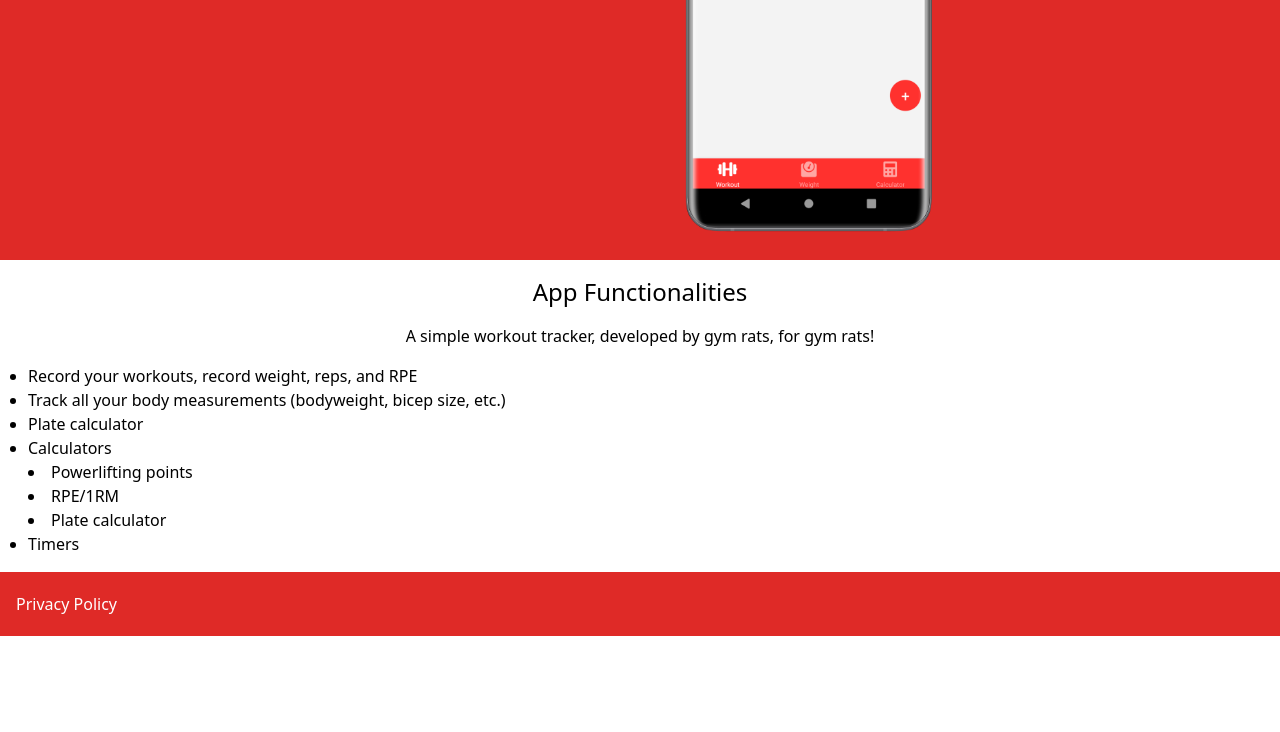
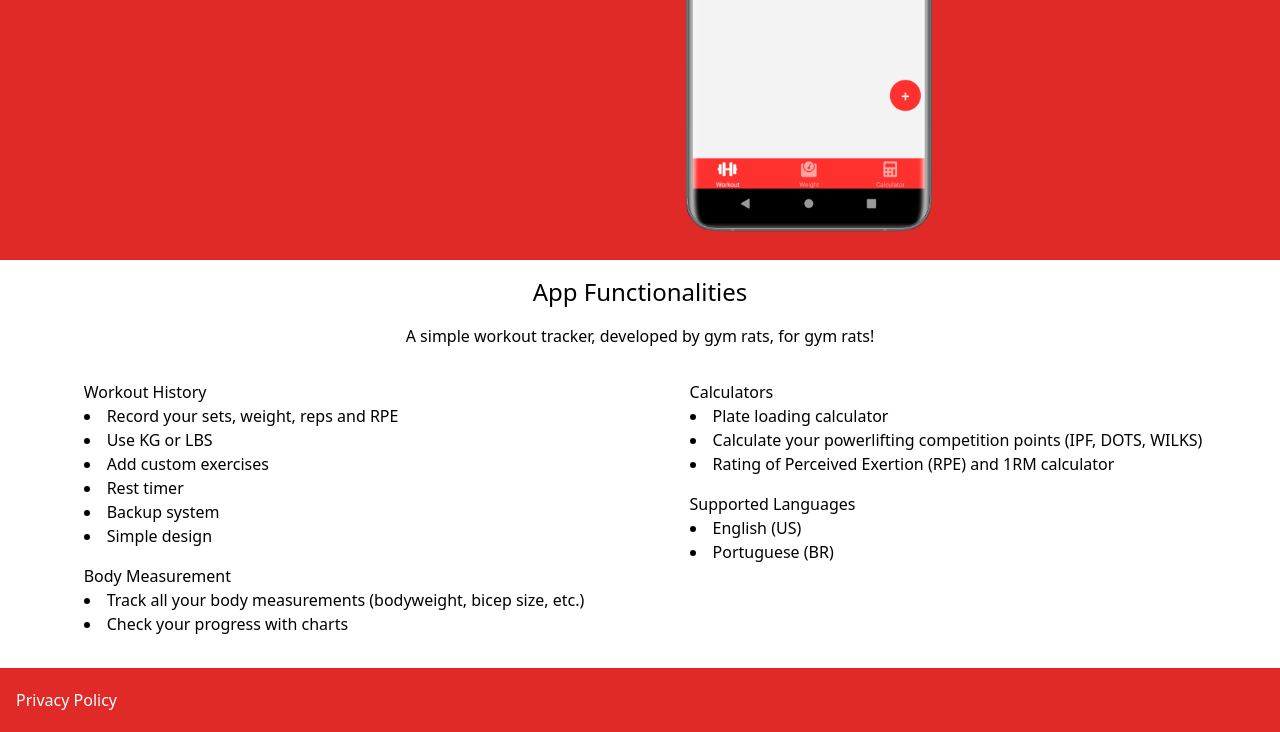
Before and after one commit to WorkoutLogs/workoutlogs, a Gatsby site: page / in a window 1280 px wide. Shown: the part 418-1150 px from the top of the page. Before the commit the page ends 1054 px from the top, so only its background shows below. Built offline with nearby package versions, Linux system fonts and the light colour scheme; Gatsby itself is replaced by a stand-in of ours.

Commit message:
Description update

```diff
--- a/src/pages/index.js
+++ b/src/pages/index.js
@@ -47,19 +47,37 @@ const IndexPage = () => {
         <div className="bg-white p-4 px-7">
           <h2 className="text-2xl text-center mb-4 font-medium">App Functionalities</h2>
           <p className="text-center mb-4">A simple workout tracker, developed by gym rats, for gym rats!</p>
-          <ul className="list-disc list-outside self-center">
-            <li>Record your workouts, record weight, reps, and RPE</li>
-            <li>Track all your body measurements (bodyweight, bicep size, etc.)</li>
-            <li>Plate calculator</li>
-            <li>Calculators
-              <ul className="list-disc list-inside">
-                <li>Powerlifting points</li>
-                <li>RPE/1RM</li>
-                <li>Plate calculator</li>
+          <div className='grid md:grid-cols-2'>
+            <div className="ml-auto mr-auto">
+              <ul className="list-disc list-inside m-4">
+                Workout History
+                <li>Record your sets, weight, reps and RPE</li>
+                <li>Use KG or LBS</li>
+                <li>Add custom exercises  </li>
+                <li>Rest timer</li>
+                <li>Backup system</li>
+                <li>Simple design</li>
               </ul>
-            </li>
-            <li>Timers</li>
-          </ul>
+              <ul className="list-disc list-inside m-4">
+                Body Measurement
+                <li>Track all your body measurements (bodyweight, bicep size, etc.)</li>
+                <li>Check your progress with charts</li>
+              </ul>
+            </div>
+            <div className="ml-auto mr-auto">
+              <ul className="list-disc list-inside m-4">
+                Calculators
+                <li>Plate loading calculator</li>
+                <li>Calculate your powerlifting competition points (IPF, DOTS, WILKS)</li>
+                <li>Rating of Perceived Exertion (RPE) and 1RM calculator</li>
+              </ul>
+              <ul className="list-disc list-inside m-4">
+                Supported Languages
+                <li>English (US)</li>
+                <li>Portuguese (BR)</li>
+              </ul>
+            </div>
+          </div>
         </div>
       </Content>
       <Footer
```
